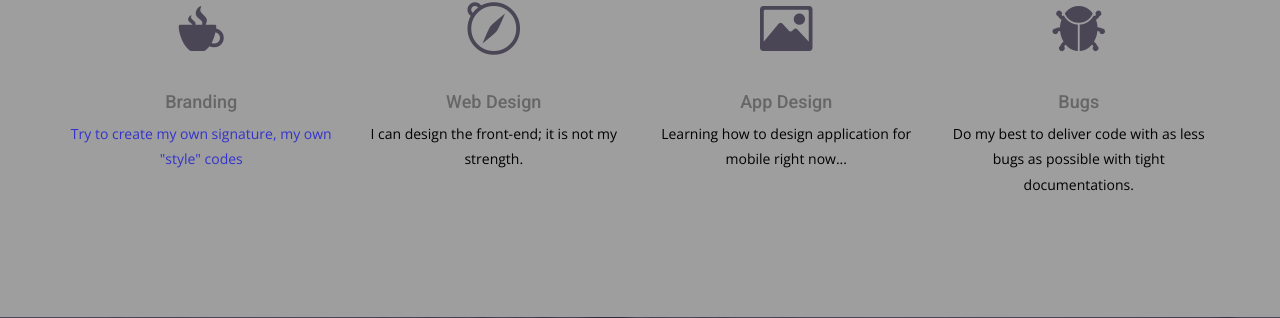
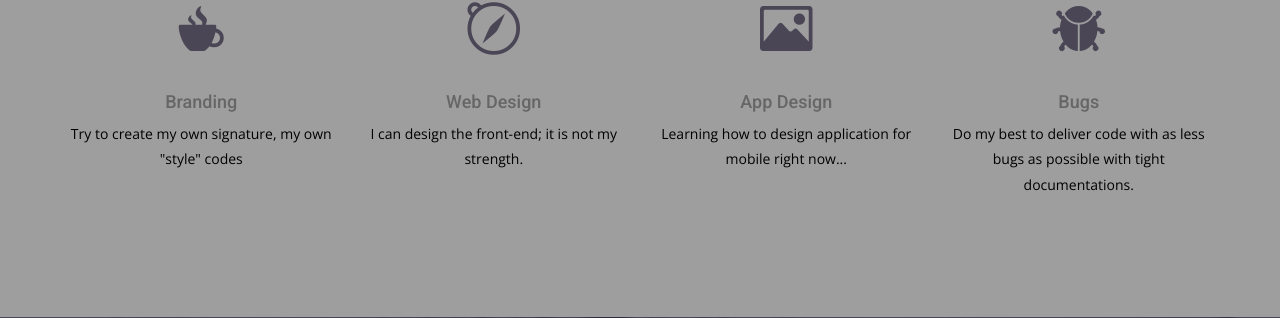
Before and after one commit to khtran1994/my-jekyll-blog, a Jekyll site: the page built from index.html, in a window 1280 px wide. Shown: the part 1098-1416 px from the top of the page. Built offline with Jekyll 4.4.1, drawn with Linux system fonts in a browser that asks for light colours; nearby versions of some CDN libraries; some web fonts are replaced; comment, search, counter and statistics services are not loaded.

Commit message:
Update home-services.html

```diff
--- a/_includes/home-services.html
+++ b/_includes/home-services.html
@@ -12,7 +12,7 @@
           <div class="service-item">
             <i class="icon ion-coffee"></i>
             <h4>Branding</h4>
-            <p style="color: #3333cc;">Try to create my own signature, my own "style" codes</p>
+            <p style="color: black;">Try to create my own signature, my own "style" codes</p>
           </div>
         </div>
         <div class="col-sm-6 col-md-3">
```
